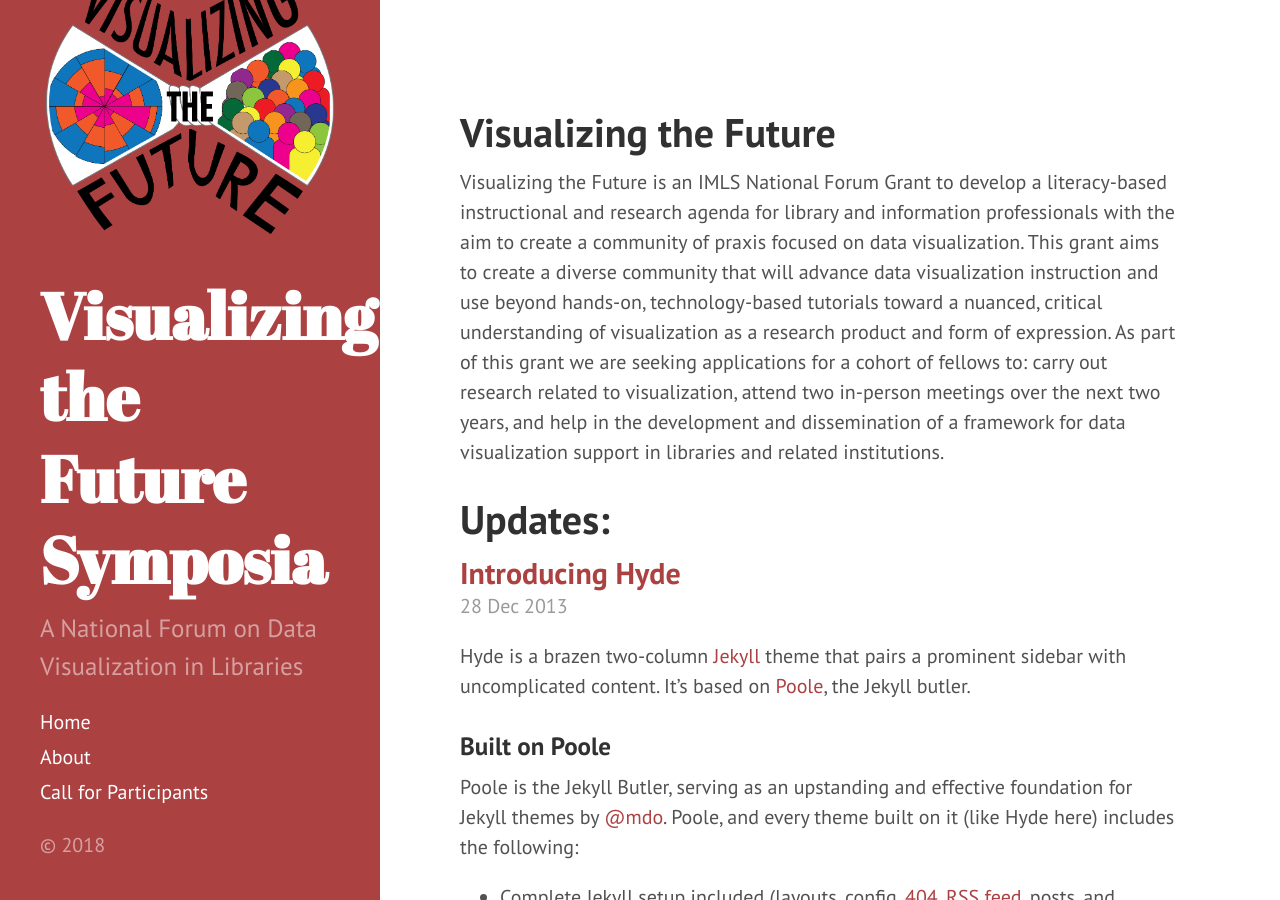
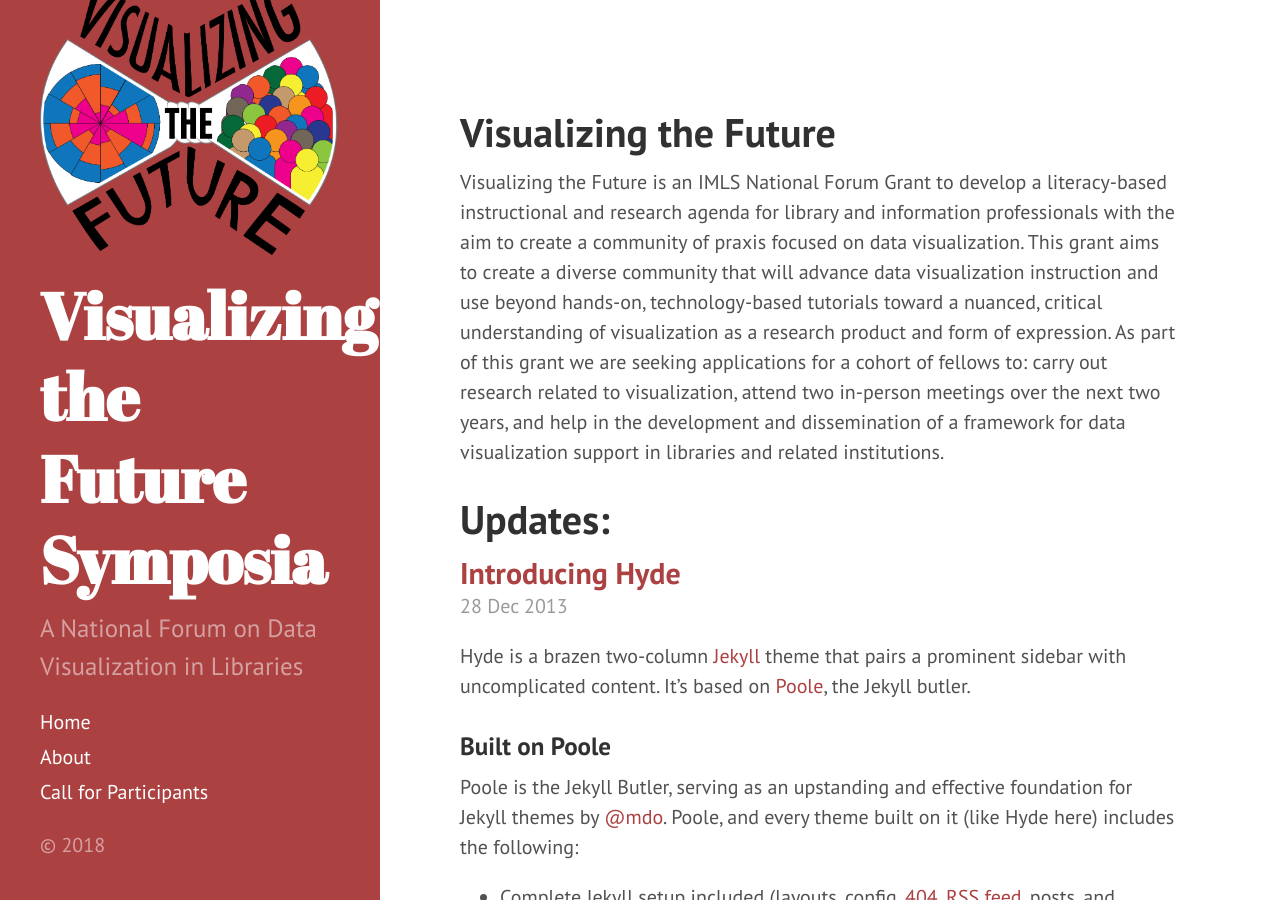
Before and after one commit to visualizingthefuture/visualizingthefuture.github.io, a Jekyll site: the page built from index.html, in a window 1280 px wide and 900 px high. Built offline with Jekyll 4.4.1, drawn with Linux system fonts in a browser that asks for light colours; the list of posts is cut into pages by our own code.

Commit message:
Update sidebar.html

```diff
--- a/_includes/sidebar.html
+++ b/_includes/sidebar.html
@@ -1,7 +1,7 @@
 <div class="sidebar">
   <div class="container sidebar-sticky">
     <div class="sidebar-about">
-      <img align="middle" src="https://raw.githubusercontent.com/visualizingthefuture/visualizingthefuture.github.io/master/images/bowtie8c-01.png" alt="bowtie" />
+      <img align="middle" src="https://raw.githubusercontent.com/visualizingthefuture/visualizingthefuture.github.io/master/images/bowtie8d.png" alt="bowtie" id="logo" />
       <h1>
         <a href="{{ site.baseurl }}">
           {{ site.title }}
```
